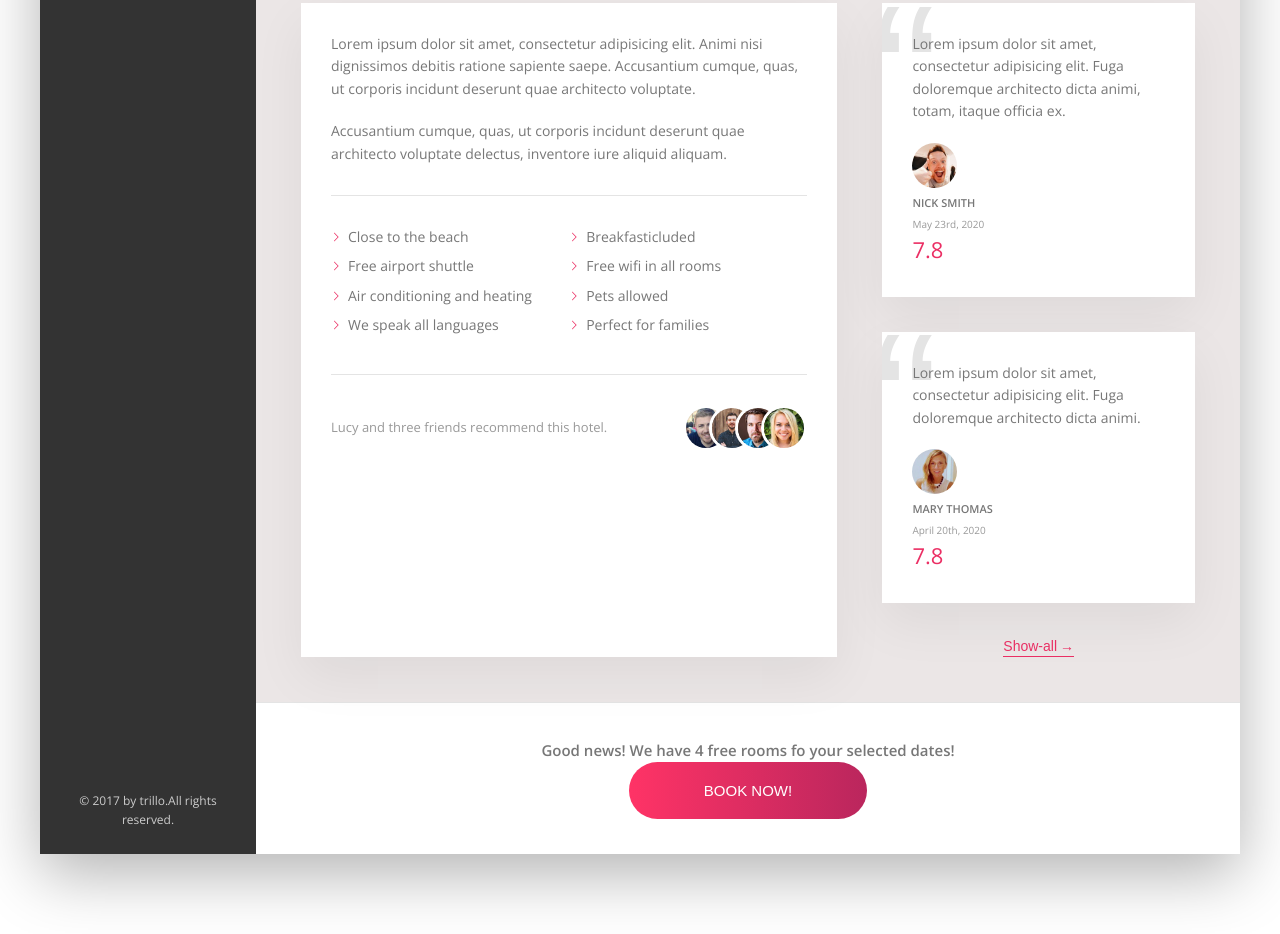
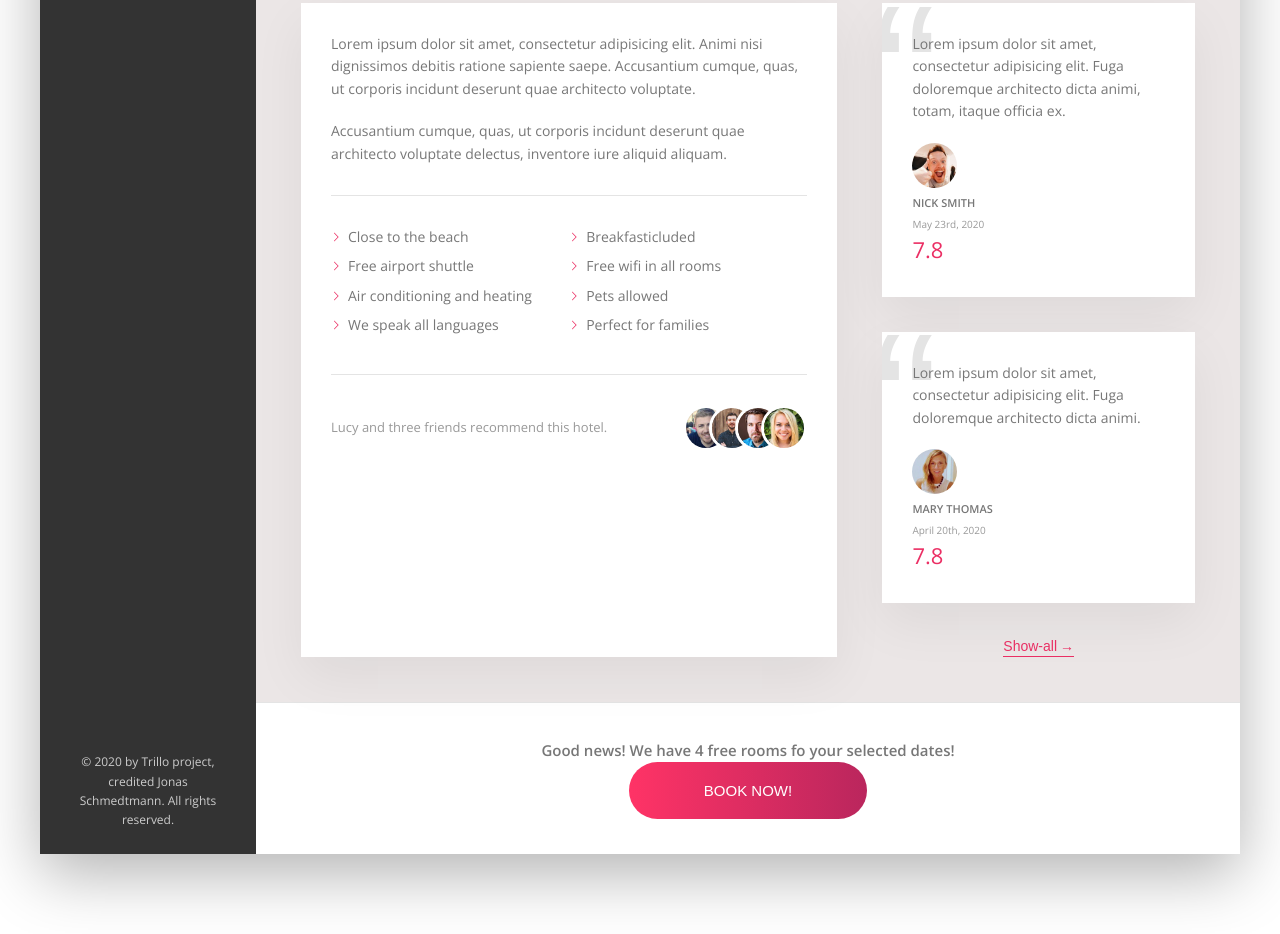
Before and after one commit to Bettina-lab/trillo_learning_project, a website: page index.html in a window 1280 px wide. Shown: the part 643-1577 px from the top of the page. Drawn offline with nearby package versions, Linux system fonts and the light colour scheme.

Commit message:
Update index.html

```diff
--- a/index.html
+++ b/index.html
@@ -87,7 +87,7 @@
 
 
                     <div class="legal">
-                        &copy; 2017 by trillo.All rights reserved.
+                        &copy; 2020 by Trillo project, credited Jonas Schmedtmann. All rights reserved.
                     </div>
                 </nav>
 
```
